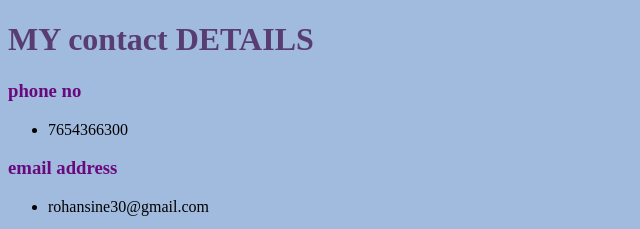
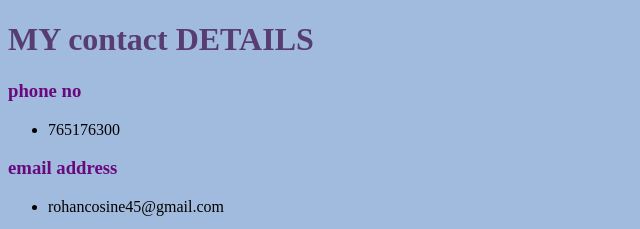
Before and after one commit to Rohankumar2804/my_cv, a plain HTML site: page mycontact.html in a window 1280 px wide. Shown: the top 229 px of the page, 0-640 px from the left. Drawn offline with Linux system fonts and the light colour scheme.

Commit message:
Update mycontact.html

```diff
--- a/mycontact.html
+++ b/mycontact.html
@@ -11,15 +11,15 @@
         <h1>MY contact DETAILS</h1>
         <h3>phone no </h3>
           <ul>
-              <li>7654366300</li>
+              <li>765176300</li>
           </ul>
         <h3>email address </h3>
         <ul>
             <li>
-                rohansine30@gmail.com
+                rohancosine45@gmail.com
             </li>
         </ul>
-       <form  class="" action="rohansine30@gmail.com" method ="post" enctype="text/plain">
+       <form  class="" action="rohancosine45@gmail.com" method ="post" enctype="text/plain">
        <label>Your Name</label><br>
        <input type="text" name="yourName" value="">
        <input type="submit"><br>
```
